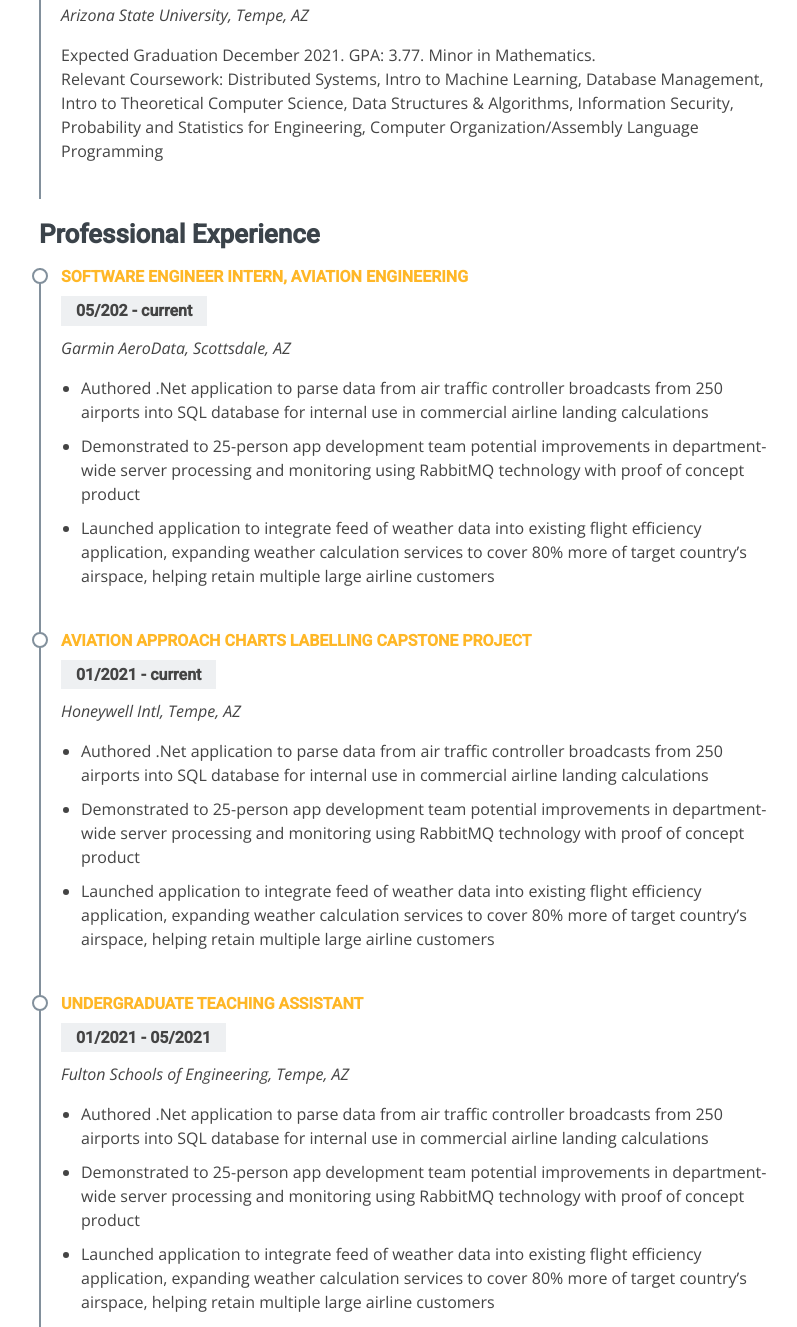
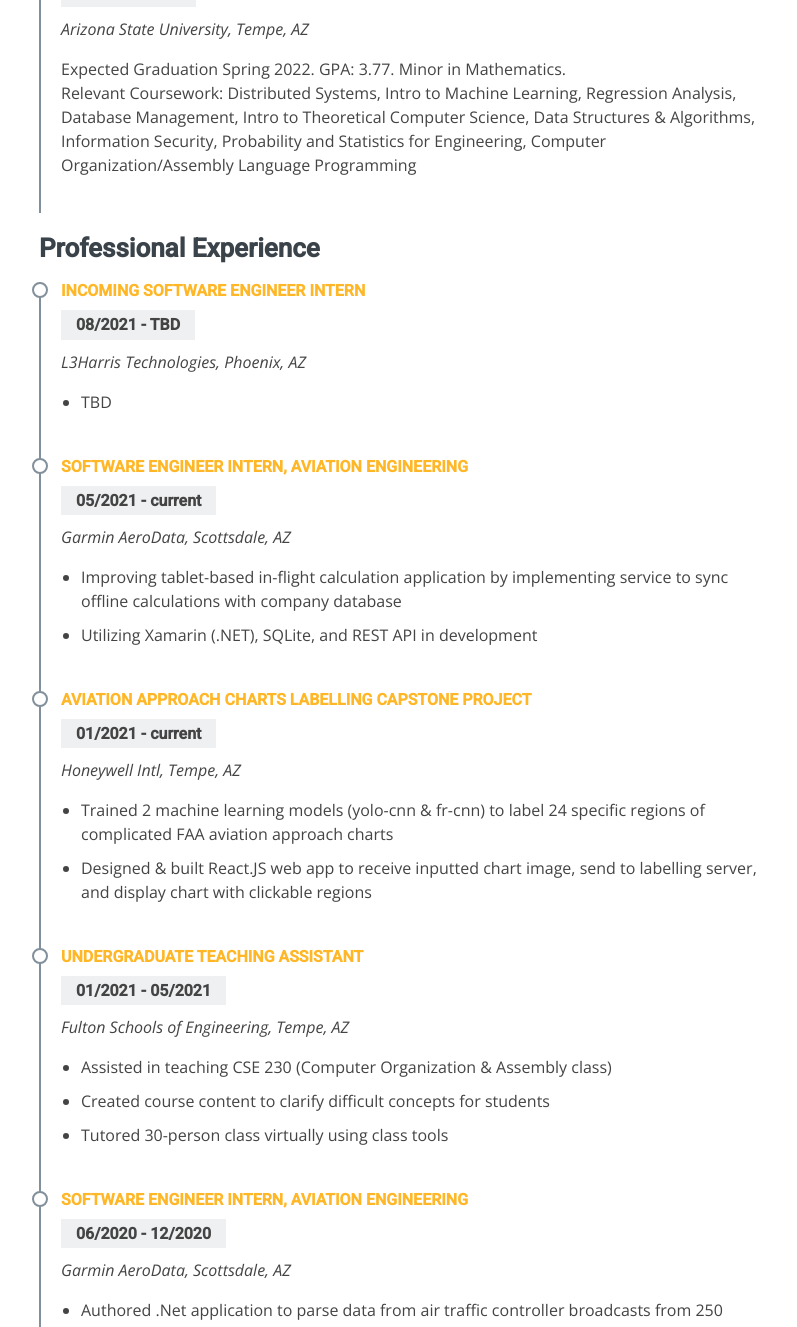
Before and after one commit to tanayg2/Website, a plain HTML site: page index.html in a window 1280 px wide. Shown: the part 1624-2951 px from the top of the page, without its empty margins (236-1033 px from the left). Drawn offline with nearby package versions, Linux system fonts and the light colour scheme; some packages are replaced by stand-ins of ours; a script that the page names is missing.

Commit message:
Updated resume info

```diff
--- a/index.html
+++ b/index.html
@@ -67,16 +67,15 @@
         <div class="about row justify-content-center">
 					<div class="col-lg-8 justify-content-center">
 						<div class="container">
-							<p>Hello! I'm a software engineer studying Computer Science with a concentration in Cybersecurity and a minor in Math. I'm a 3<sup>rd</sup> year undergrad at Arizona State University, based out of Tempe, AZ. Currently, I'm passionately studying how to build more resilient and efficient computer networks.</p>
+							<p>Hello! I'm a software engineer studying Computer Science with a concentration in Cybersecurity and a minor in Math. I'm a 4<sup>th</sup> year undergrad at Arizona State University, based out of Tempe, AZ. Currently, my 2 career areas of interest are in aviation software, and data science for public good!</p>
 							<br>
-							<!-- <p>I currently intern at Garmin, and I'm building an application to automate a crucial landing calculation to be used by most US-based commercial airlines. I'm also helping improve branch-wide server processing efficiency by introducing new technologies that can be implemented into existing processes with ease.</p> -->
 						</div>
 
             <div class="content col-lg-10">
               <ul>
-                <li><i class="icofont-caret-right"></i><strong>Languages:</strong> C#, Python, Java, C/C++, HTML/CSS, JavaScript, SQL, SAS</li>
-                <li><i class="icofont-caret-right"></i><strong>Frameworks:</strong> .Net, React, RESTful APIs, OAuth, Electron JS, PostgreSQL</li>
-                <li><i class="icofont-caret-right"></i><strong>Coursework:</strong> Data Structures, Operating Systems, Distributed Systems</li>
+                <li><i class="icofont-caret-right"></i><strong>Languages:</strong> C#, Python, Java, C/C++, HTML/CSS, JavaScript, SQL, SAS, Unix Shell</li>
+                <li><i class="icofont-caret-right"></i><strong>Frameworks:</strong> Git, .Net Framework, .Net Core, Xamarin, YOLO-CNN, FR-CNN, React, RESTful APIs, SOAP, OAuth, Electron JS, PostgreSQL, SQLite</li>
+                <!-- <li><i class="icofont-caret-right"></i><strong>Coursework:</strong> Data structures, Operating Systems, Database Management, Distributed Systems, Regression Analysis, Intro to Machine Learning</li> -->
               </ul>
             </div>
 
@@ -106,22 +105,30 @@
               <h4>B.S. Computer Science, Cybersecurity concentration</h4>
               <h5>2018 - Present</h5>
               <p><em>Arizona State University, Tempe, AZ</em></p>
-              <p>Expected Graduation December 2021. GPA: 3.77. Minor in Mathematics.
+              <p>Expected Graduation Spring 2022. GPA: 3.77. Minor in Mathematics.
 								<br>
-								Relevant Coursework: Distributed Systems, Intro to Machine Learning, Database Management, Intro to Theoretical Computer Science, Data Structures &amp; Algorithms, Information Security, Probability and Statistics for Engineering, Computer Organization/Assembly Language Programming</p>
+								Relevant Coursework: Distributed Systems, Intro to Machine Learning, Regression Analysis, Database Management, Intro to Theoretical Computer Science, Data Structures &amp; Algorithms, Information Security, Probability and Statistics for Engineering, Computer Organization/Assembly Language Programming</p>
             </div>
 
 						<h3 class="resume-title">Professional Experience</h3>
 
             <div class="resume-item">
+              <h4>Incoming Software Engineer Intern</h4>
+              <h5>08/2021 - TBD</h5>
+              <p><em>L3Harris Technologies, Phoenix, AZ</em></p>
+              <ul>
+                <li>TBD</li>
+              </ul>
+            </div>
+
+            <div class="resume-item">
 							<h4>Software Engineer Intern, Aviation Engineering</h4>
-							<h5>05/202 - current</h5>
+							<h5>05/2021 - current</h5>
 							<p><em>Garmin AeroData, Scottsdale, AZ </em></p>
 							<p>
 							<ul>
-								<li>Authored .Net application to parse data from air traffic controller broadcasts from 250 airports into SQL database for internal use in commercial airline landing calculations</li>
-								<li>Demonstrated to 25-person app development team potential improvements in department-wide server processing and monitoring using RabbitMQ technology with proof of concept product</li>
-								<li>Launched application to integrate feed of weather data into existing flight efficiency application, expanding weather calculation services to cover 80% more of target country’s airspace, helping retain multiple large airline customers</li>
+								<li>Improving tablet-based in-flight calculation application by implementing service to sync offline calculations with company database</li>
+								<li>Utilizing Xamarin (.NET), SQLite, and REST API in development</li>
 							</ul>
 							</p>
 						</div>
@@ -132,9 +139,8 @@
 							<p><em>Honeywell Intl, Tempe, AZ </em></p>
 							<p>
 							<ul>
-								<li>Authored .Net application to parse data from air traffic controller broadcasts from 250 airports into SQL database for internal use in commercial airline landing calculations</li>
-								<li>Demonstrated to 25-person app development team potential improvements in department-wide server processing and monitoring using RabbitMQ technology with proof of concept product</li>
-								<li>Launched application to integrate feed of weather data into existing flight efficiency application, expanding weather calculation services to cover 80% more of target country’s airspace, helping retain multiple large airline customers</li>
+								<li>Trained 2 machine learning models (yolo-cnn & fr-cnn) to label 24 specific regions of complicated FAA aviation approach charts</li>
+								<li>Designed & built React.JS web app to receive inputted chart image, send to labelling server, and display chart with clickable regions</li>
 							</ul>
 							</p>
 						</div>
@@ -145,9 +151,9 @@
 							<p><em>Fulton Schools of Engineering, Tempe, AZ </em></p>
 							<p>
 							<ul>
-								<li>Authored .Net application to parse data from air traffic controller broadcasts from 250 airports into SQL database for internal use in commercial airline landing calculations</li>
-								<li>Demonstrated to 25-person app development team potential improvements in department-wide server processing and monitoring using RabbitMQ technology with proof of concept product</li>
-								<li>Launched application to integrate feed of weather data into existing flight efficiency application, expanding weather calculation services to cover 80% more of target country’s airspace, helping retain multiple large airline customers</li>
+								<li>Assisted in teaching CSE 230 (Computer Organization & Assembly class)</li>
+								<li>Created course content to clarify difficult concepts for students</li>
+								<li>Tutored 30-person class virtually using class tools</li>
 							</ul>
 							</p>
 						</div>
@@ -232,7 +238,7 @@
               <h3 class="portfolio-title"><a href="assets/pdf/Lab 3.pdf" class="borderFade repo-link">Correlated trends on the S&P 500 due to COVID-19</a></h3>
               <h5>SAS</h5>
               <div class="portfolio-text">
-                <p>The goal of this analysis was to develop a predictive model for Marriott International Inc. (MAR) using related symbols in the hospitality and tourism industries. Key methods used in this study were correlation analyses and regression (multiple, stepwise, adjusted r^2, PRESS, etc).
+                <p>The goal of this analysis was to develop a predictive model for Marriott International Inc. (MAR) using related symbols in the hospitality and tourism industries. Key methods used in this study were correlation analyses and regression (multiple, stepwise, adjusted R<sup>2</sup>, PRESS, etc).
                 </p>
               </div>
             </div>
```
